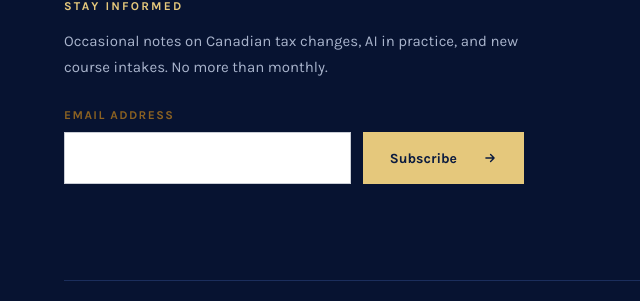
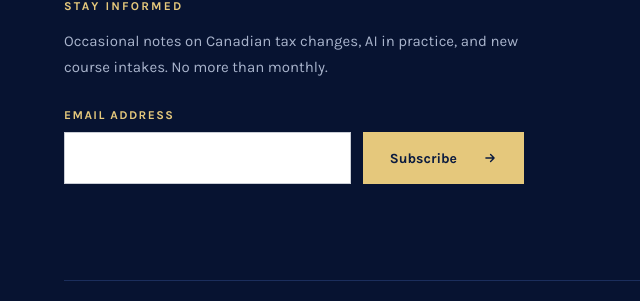
Before and after one commit to artoscarleo/arsc-college, a PHP site: page /index.php in a window 1280 px wide. Shown: the part 5836-6137 px from the top of the page, without its empty margins (0-640 px from the left). Run offline with PHP 8.4, Linux system fonts and the light colour scheme; some web fonts are replaced.

Commit message:
Fix footer newsletter label contrast (3.33:1 -> 11.24:1)
The newsletter form is the only form on a dark ground, and its label
inherited .field label's gold-deep, which is calibrated for cream
sections. On navy-deep that lands at 3.33:1 — below the 4.5 AA minimum
for 12px text. Light gold gives 11.24:1.

Introduced when the newsletter was added to the footer; caught by a
contrast sweep of all 19 text/background pairs on the page.

Co-Authored-By: Claude Opus 5 <noreply@anthropic.com>

```diff
--- a/assets/site.css
+++ b/assets/site.css
@@ -996,6 +996,12 @@ img, svg, video, iframe { max-width: 100%; }
 
 /* ------------------------------------------------------------- newsletter -- */
 
+/* The newsletter form is the one form on a dark ground. Its label inherits
+   .field label's gold-deep, which is meant for cream sections and lands at
+   3.33:1 on navy — below AA. Light gold on navy-deep is 9.6:1. */
+.site-footer .field label { color: var(--gold); }
+.site-footer .field .hint { color: var(--dim); }
+
 .signup { display: grid; gap: 12px; max-width: 460px; }
 @media (min-width: 560px) { .signup { grid-template-columns: 1fr auto; align-items: end; } }
 .signup .field { margin: 0; }
```
